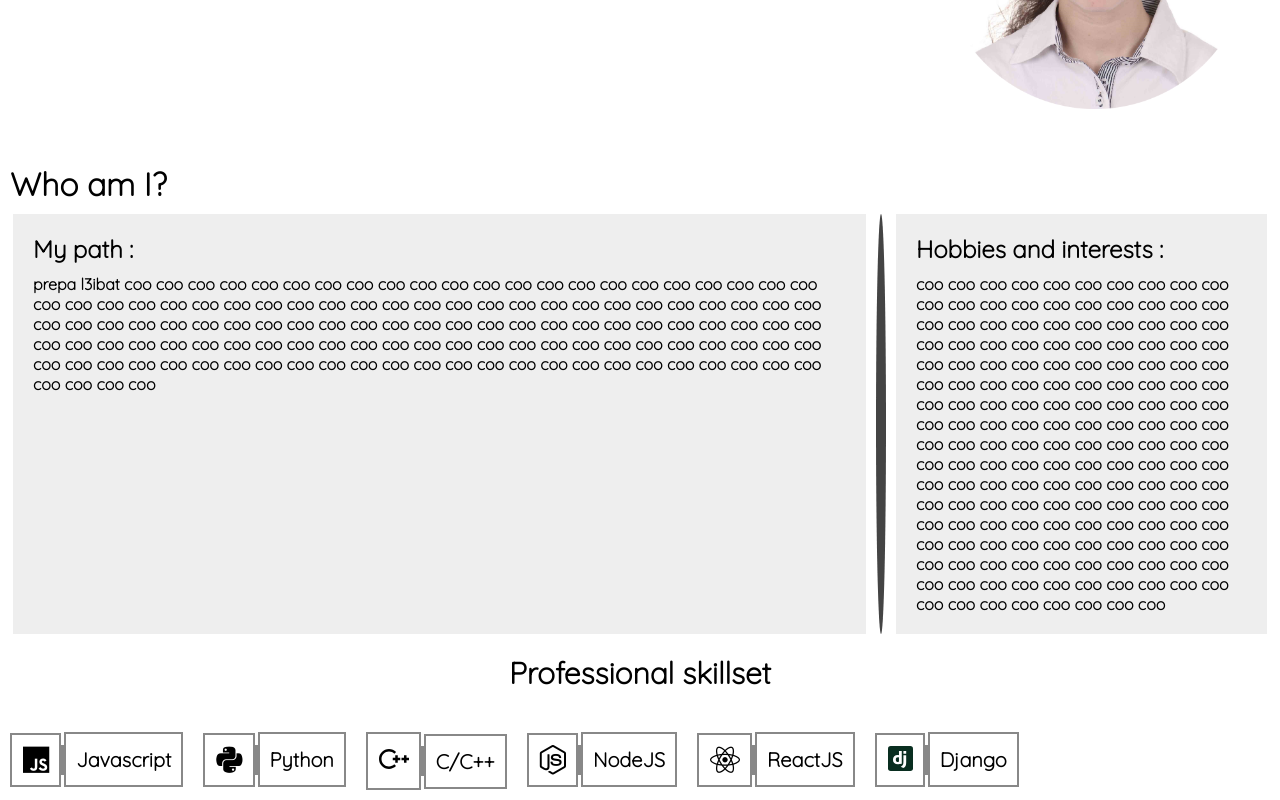
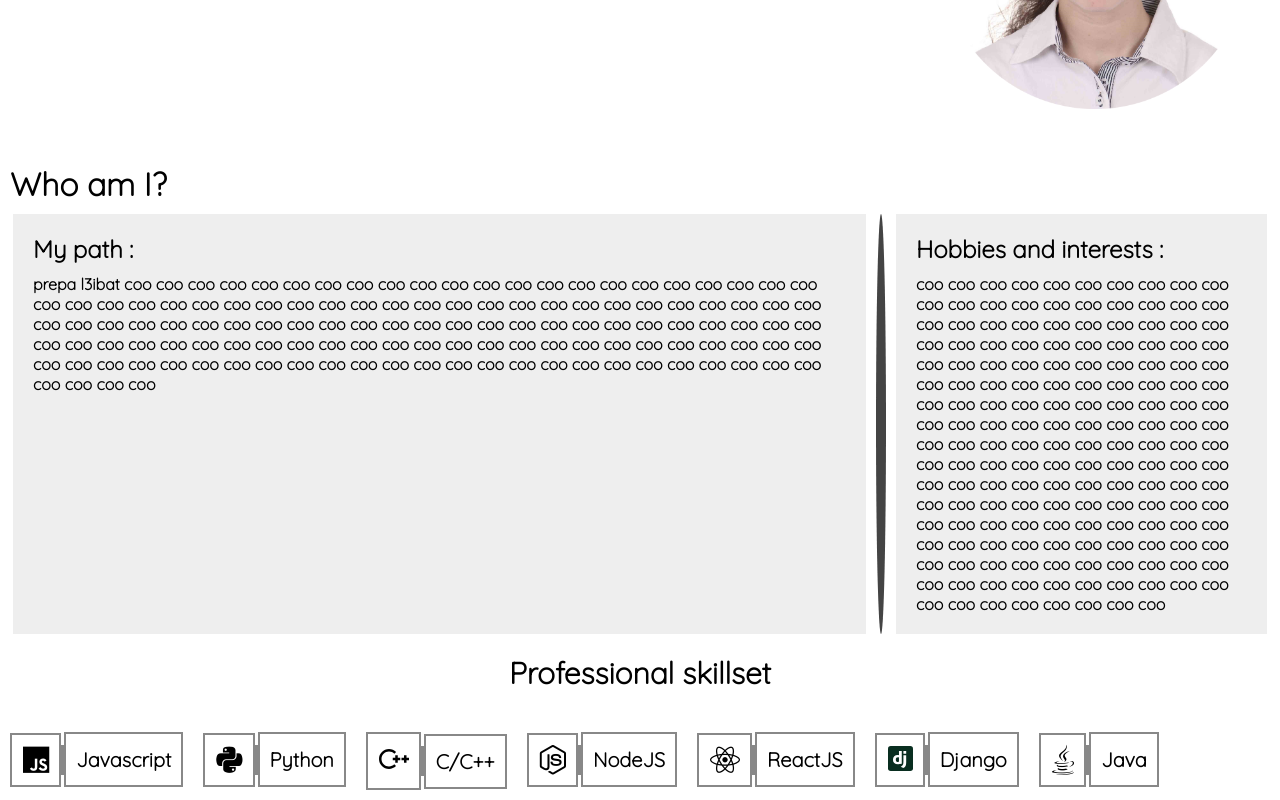
Before and after one commit to IrisTheSnail/game-in-JS-es6, a React (Create React App) app: page / in a window 1280 px wide. Shown: the part 351-1151 px from the top of the page. Built offline with nearby package versions, Linux system fonts and the light colour scheme.

Commit message:
i ll go start watching the boondocks, I m tired

```diff
--- a/src/components/skills.js
+++ b/src/components/skills.js
@@ -46,6 +46,12 @@ export default function Skills(){
                     <div className="bone"></div>
                     <div className="ref">Django</div>
                 </div>
+
+                <div className="chri7a">
+                <i className="fa fa-brands fa-java"></i>
+                    <div className="bone"></div>
+                    <div className="ref">Java</div>
+                </div>
             </div>
         </>
     );
```
